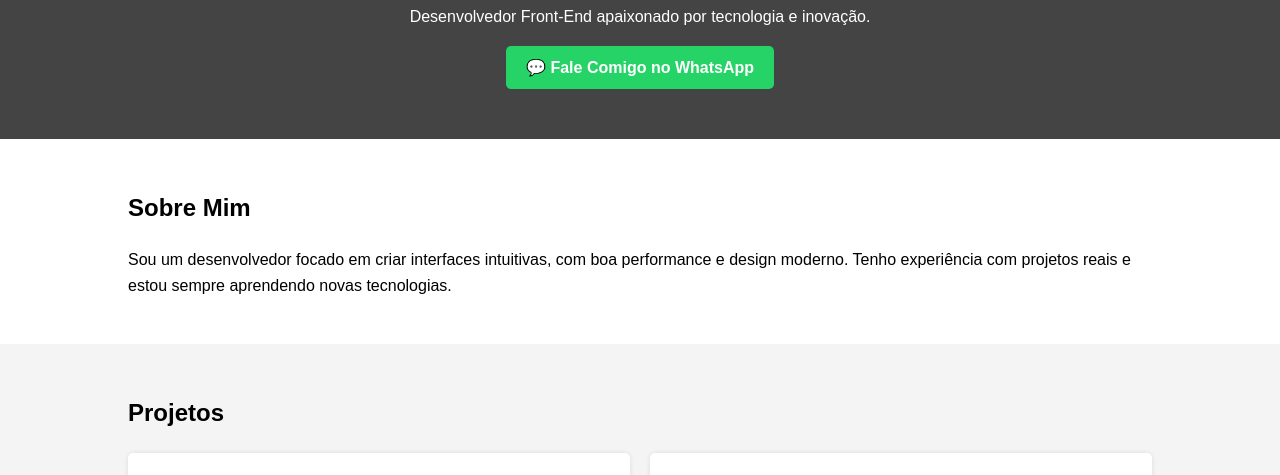
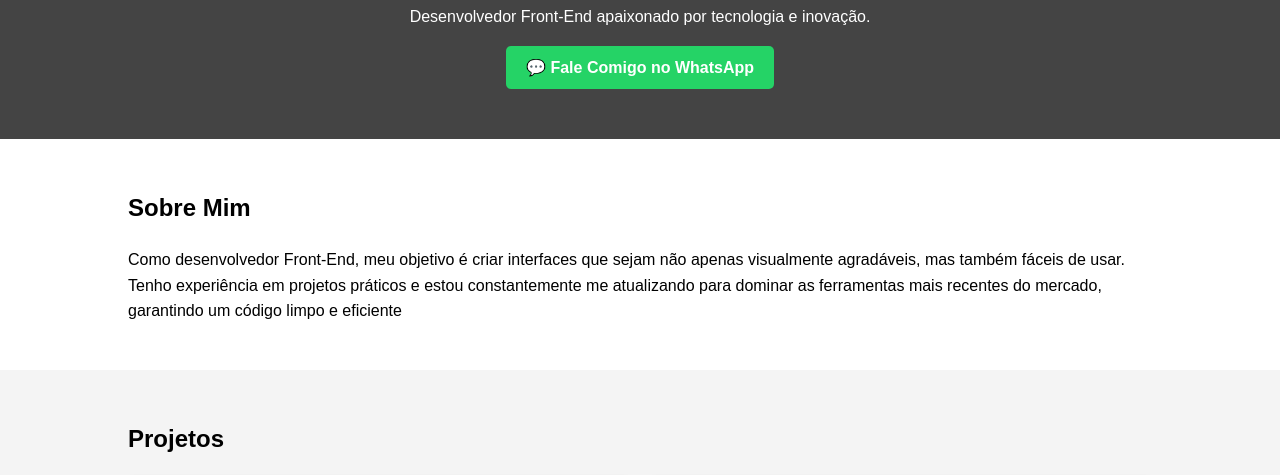
Before and after one commit to kaike422/portf-lio-, a plain HTML site: page index.html in a window 1280 px wide. Shown: the part 256-731 px from the top of the page. Drawn offline with Linux system fonts and the light colour scheme.

Commit message:
Update index.html

```diff
--- a/index.html
+++ b/index.html
@@ -33,7 +33,7 @@
   <section id="sobre" class="section">
     <div class="container">
       <h2>Sobre Mim</h2>
-      <p>Sou um desenvolvedor focado em criar interfaces intuitivas, com boa performance e design moderno. Tenho experiência com projetos reais e estou sempre aprendendo novas tecnologias.</p>
+      <p>Como desenvolvedor Front-End, meu objetivo é criar interfaces que sejam não apenas visualmente agradáveis, mas também fáceis de usar. Tenho experiência em projetos práticos e estou constantemente me atualizando para dominar as ferramentas mais recentes do mercado, garantindo um código limpo e eficiente</p>
     </div>
   </section>
 
```
